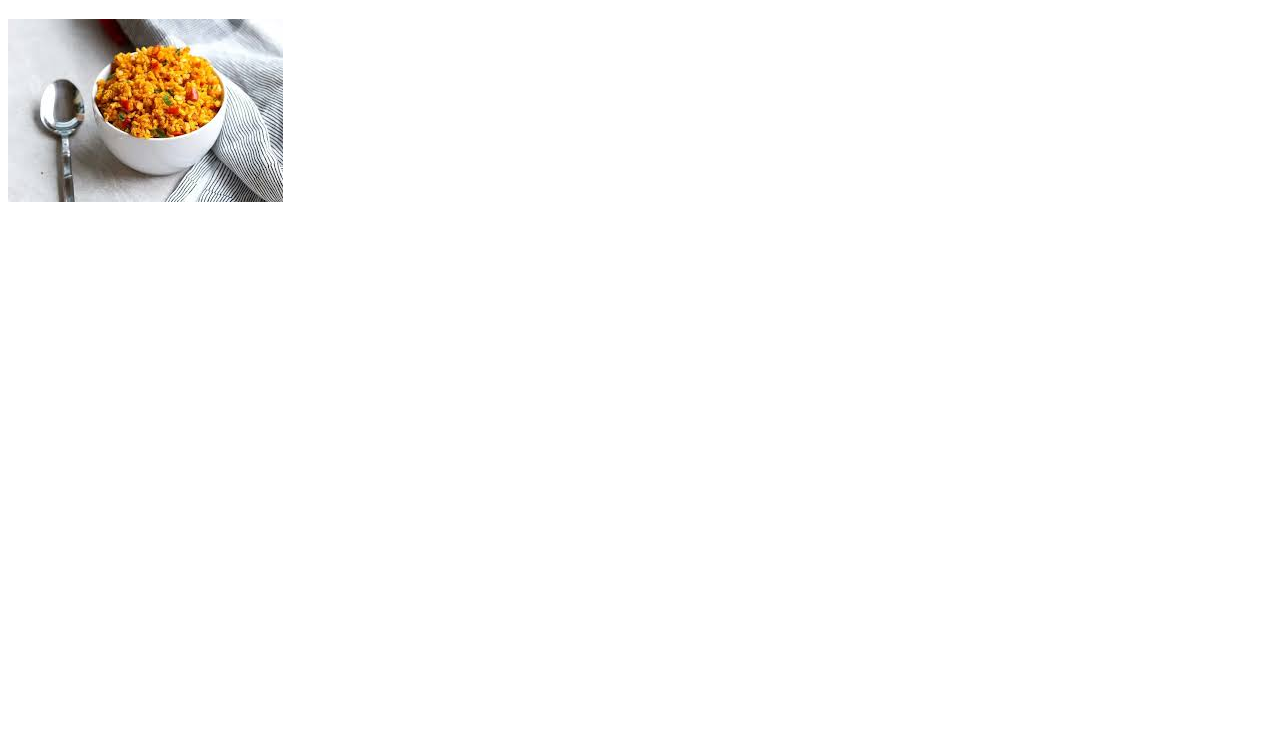
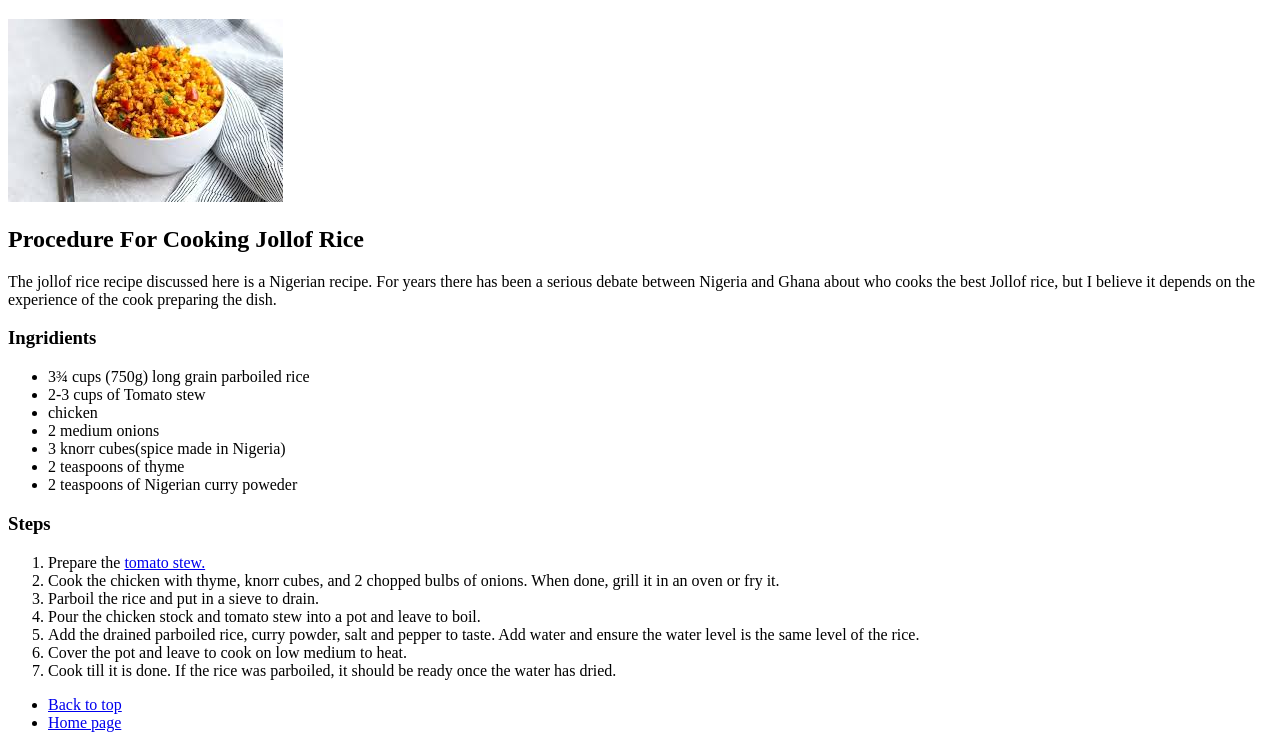
Before and after one commit to Divine-hash/odin-recipes, a plain HTML site: page recipes/jollof-rice.html in a window 1280 px wide. Shown: the part 61-809 px from the top of the page. Drawn offline with Linux system fonts and the light colour scheme.

Commit message:
I added the igredients and steps required

```diff
--- a/recipes/jollof-rice.html
+++ b/recipes/jollof-rice.html
@@ -6,8 +6,49 @@
         <meta name="viewport" content="width=device-width, initial-scale=1.0">
         <title>Jollof Rice</title>
     </head>
-    <body>
+    <body id="top">
         <h1>Jollof Rice</h1>
         <img src="../images/jollof.jpeg" alt="jollof rice photo">
+
+        <h2>Procedure For Cooking Jollof Rice</h2>
+        <p>
+            The jollof rice recipe discussed here is a Nigerian recipe. For years there has
+            been a serious debate between Nigeria and Ghana about who cooks the best Jollof rice,
+            but I believe it depends on the experience of the cook preparing the dish.
+        </p>
+
+        <h3>Ingridients</h3>
+        <ul>
+            <li>3&frac34; cups (750g) long grain parboiled rice</li>
+            <li>2-3 cups of Tomato stew</li>
+            <li>chicken</li>
+            <li>2 medium onions</li>
+            <li>3 knorr cubes(spice made in Nigeria)</li>
+            <li>2 teaspoons of thyme</li>
+            <li>2 teaspoons of Nigerian curry poweder</li>
+        </ul>
+
+        <h3>Steps</h3>
+        <ol>
+            <li>Prepare the <a href="https://www.allnigerianrecipes.com/stews/tomato-stew/">tomato stew.</a></li>
+            <li>
+                Cook the chicken with thyme, knorr cubes, and 2 chopped bulbs of onions. When done,
+                grill it in an oven or fry it.
+            </li>
+            <li>Parboil the rice and put in a sieve to drain.</li>
+            <li>Pour the chicken stock and tomato stew into a pot and leave to boil.</li>
+            <li>Add the drained parboiled rice, curry powder, salt and pepper to taste.
+                Add water and ensure the water level is the same level of the rice.</li>
+            <li>Cover the pot and leave to cook on low medium to heat.</li>
+            <li>
+                Cook till it is done. If the rice was parboiled,
+                it should be ready once the water has dried.
+            </li>
+        </ol>
+
+        <ul>
+            <li><a href="#top">Back to top</a></li>
+            <li><a href="../index.html">Home page</a></li>
+        </ul>
     </body>
 </html>
```
